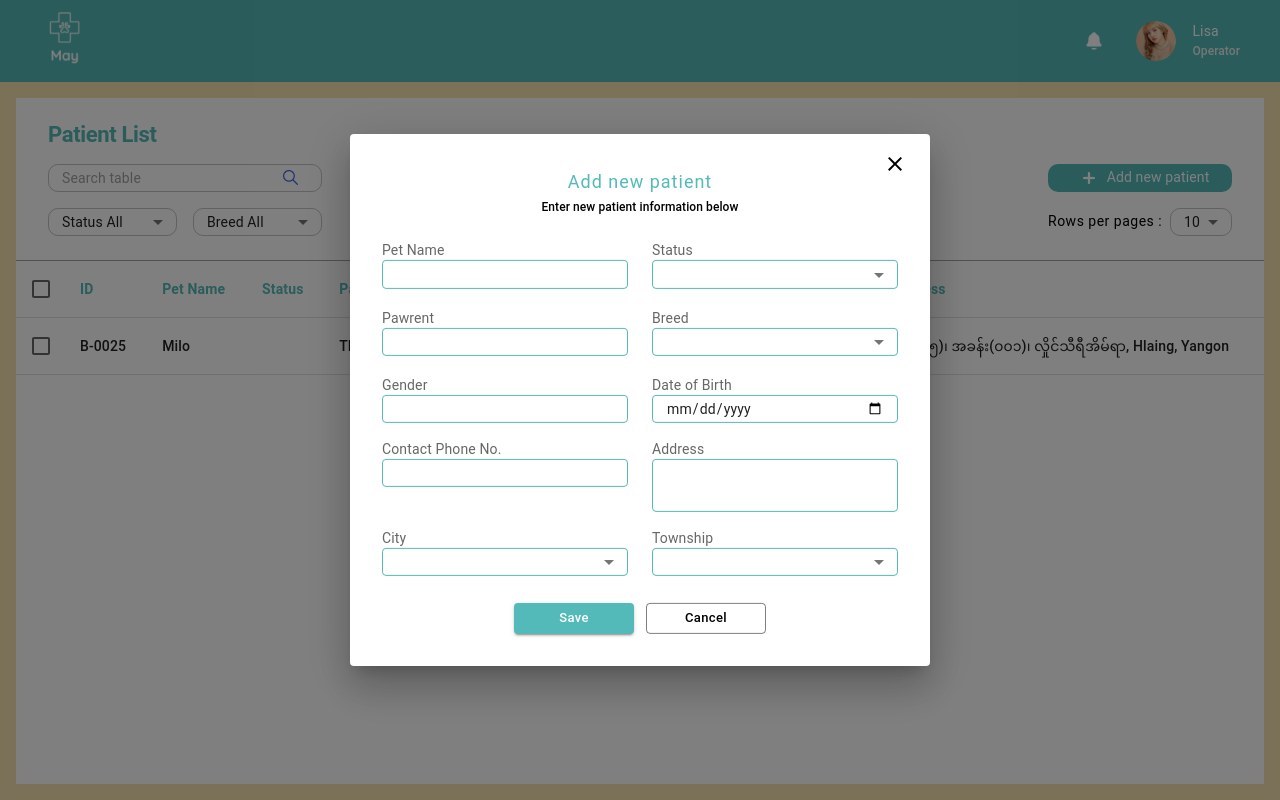
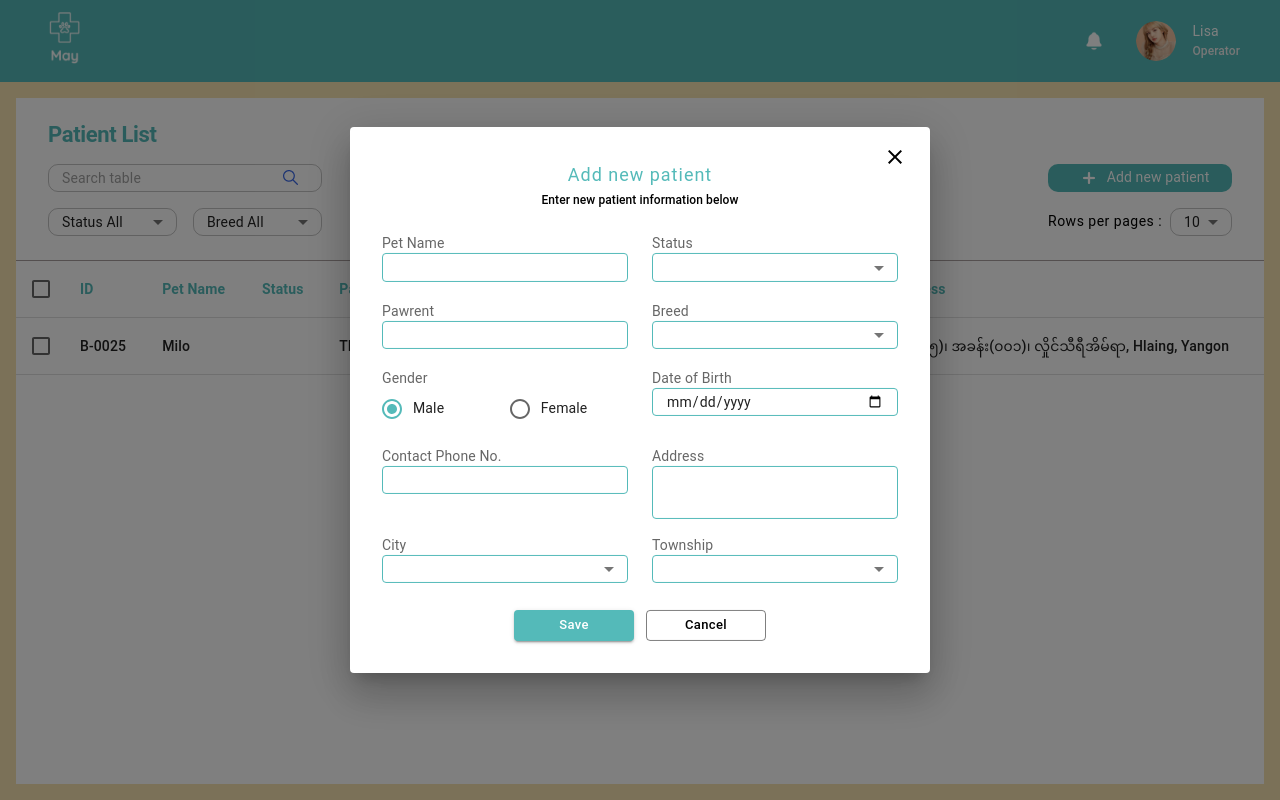
Before and after one commit to JazzsCo/mui_crud_pj, a Next.js app: page / in a window 1280 px wide. Both pictures are taken after a click on the button "Add new patient". Built offline with nearby package versions, Linux system fonts and the light colour scheme.

Commit message:
Added gender section ui

```diff
--- a/src/components/modal.tsx
+++ b/src/components/modal.tsx
@@ -4,10 +4,6 @@ import { Controller, useForm } from "react-hook-form";
 import { zodResolver } from "@hookform/resolvers/zod";
 import CloseIcon from "@mui/icons-material/Close";
 
-import Box from "@mui/material/Box";
-import Button from "@mui/material/Button";
-import Typography from "@mui/material/Typography";
-import Modal from "@mui/material/Modal";
 import { useModal } from "@/hooks/use-modal";
 import {
   FormControl,
@@ -20,6 +16,13 @@ import {
   Select,
   Stack,
   TextField,
+  Box,
+  Button,
+  Typography,
+  Modal,
+  FormLabel,
+  RadioGroup,
+  Radio,
 } from "@mui/material";
 import Image from "next/image";
 
@@ -47,7 +50,7 @@ const formSchema = z.object({
   birthday: z.string().transform((value) => new Date(value)),
   gender: z.string({
     errorMap: () => {
-      return { message: "You have to select a gender" };
+      return { message: "You need to select a gender" };
     },
   }),
 });
@@ -288,30 +291,31 @@ const StoreModal = () => {
                   control={control}
                   name="gender"
                   render={({ field }) => (
-                    <>
-                      <InputLabel error={!!errors.gender}>Gender</InputLabel>
-                      <TextField
-                        fullWidth
-                        type="text"
-                        variant="outlined"
-                        error={!!errors.gender}
-                        helperText={errors.gender?.message}
-                        {...field}
-                        sx={{
-                          ".MuiInputBase-input": {
-                            paddingY: "4px",
-                            borderColor: "yellow",
-                          },
-                          ".MuiFormHelperText-root": {
-                            fontSize: "11px",
-                            ml: "7px",
-                          },
-                          ".MuiOutlinedInput-notchedOutline": {
-                            borderColor: "mainColor.main",
-                          },
-                        }}
-                      />
-                    </>
+                    <FormControl
+                      sx={{
+                        width: "90%",
+                      }}
+                    >
+                      <FormLabel>Gender</FormLabel>
+                      <RadioGroup defaultValue="male">
+                        <Stack
+                          flexDirection="row"
+                          alignItems="center"
+                          justifyContent="space-between"
+                        >
+                          <FormControlLabel
+                            value="male"
+                            control={<Radio />}
+                            label="Male"
+                          />
+                          <FormControlLabel
+                            value="female"
+                            control={<Radio />}
+                            label="Female"
+                          />
+                        </Stack>
+                      </RadioGroup>
+                    </FormControl>
                   )}
                 />
               </Grid>
```
Also changed, not shown: 1 other file (tests, documents, lock files or other folders).
